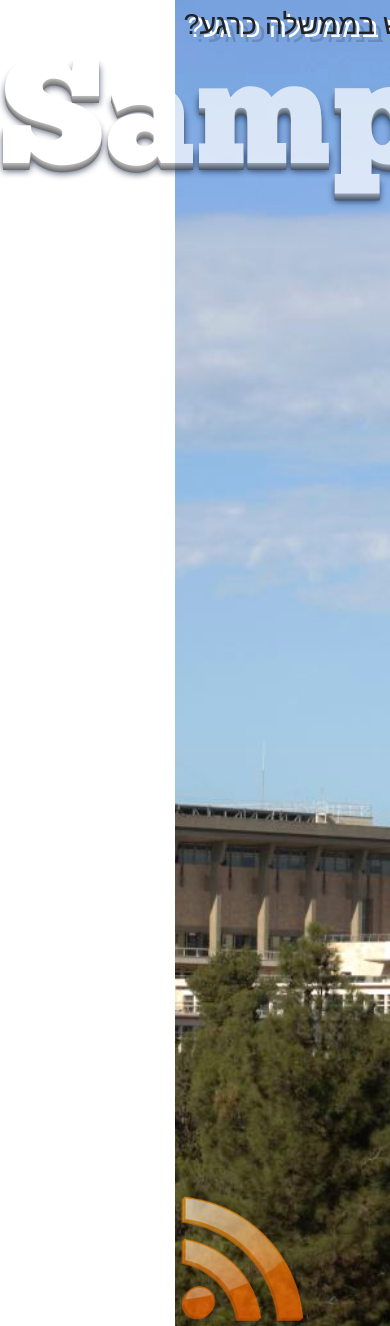
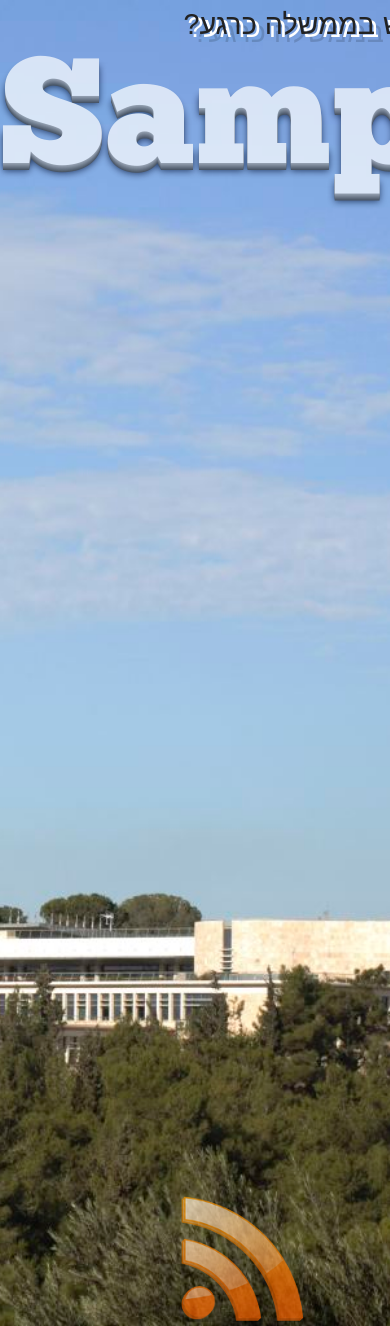
Before and after one commit to shaybarak/israeli-government, a Flask app: template src/templates/howmany.html in a window 390 px wide; the page is wider, and only the part inside the window is pictured. Run offline with Flask 2, Linux system fonts and the light colour scheme; the template is opened without the code that fills it: most values are stand-ins (such as "Sample title", 1, 10 or a date in 2020); some libraries are stand-ins or nearby versions.

Commit message:
Background cover for portrait orientation
Hack to make it work on mobile devices in portrait mode

```diff
--- a/src/static/howmany.css
+++ b/src/static/howmany.css
@@ -11,9 +11,6 @@
 
 body {
 	direction: rtl;
-	background: url('mishkan-background.jpg') no-repeat center center fixed;
-	background-size: 100%; /* For browsers that don't support cover */
-	background-size: cover;
 	text-align: center;
 }
 
@@ -36,3 +33,23 @@ body {
 	bottom: 0px;
 	opacity: 0.7;
 }
+
+#bg {
+	position:fixed;
+	top:-50%;
+	left:-50%;
+	width:200%;
+	height:200%;
+	z-index: -1;
+}
+
+#bg img {
+	position:absolute;
+	top:0;
+	left:0;
+	right:0;
+	bottom:0;
+	margin:auto;
+	min-width:50%;
+	min-height:50%;
+}
--- a/src/templates/howmany.html
+++ b/src/templates/howmany.html
@@ -18,6 +18,9 @@
 	  js.src = "//connect.facebook.net/en_US/all.js#xfbml=1";
 	  fjs.parentNode.insertBefore(js, fjs);
 	}(document, 'script', 'facebook-jssdk'));</script>
+	<div id="bg">
+		<img src="static/mishkan-background.jpg">
+	</div>
 	<div id="howmany">
 		כמה אנשים יש בממשלה כרגע?
 	</div>
```
